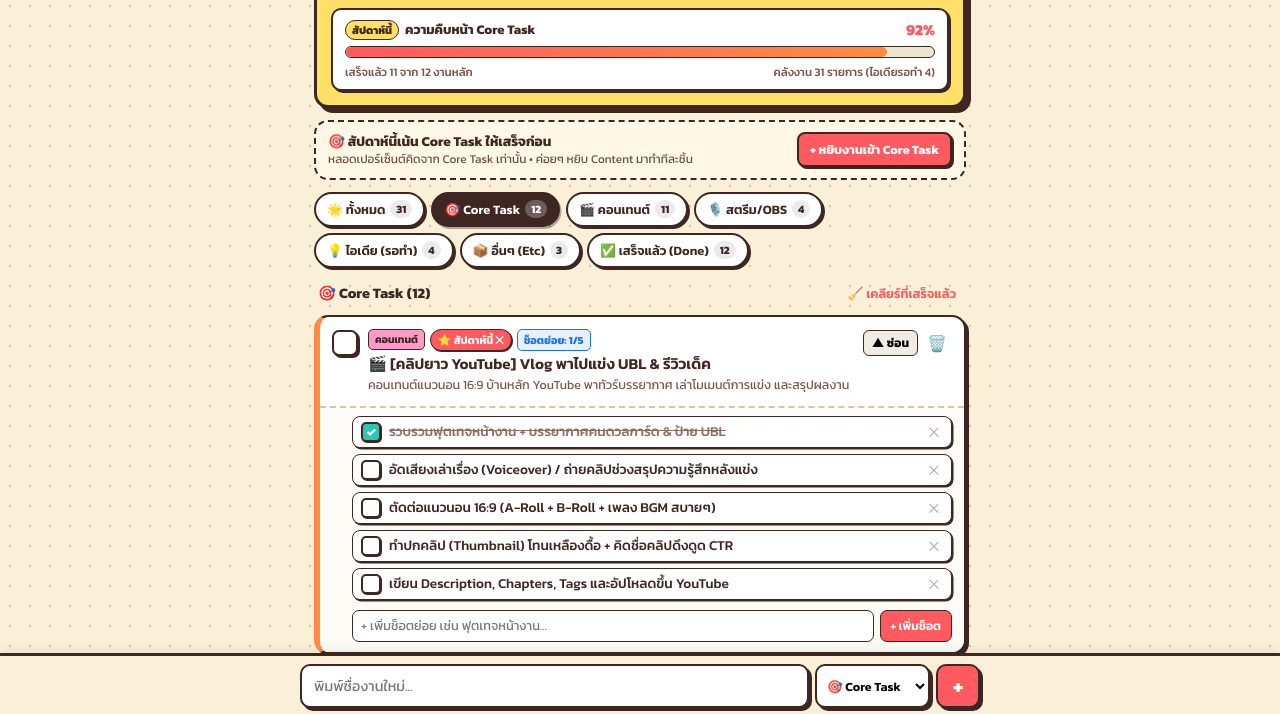
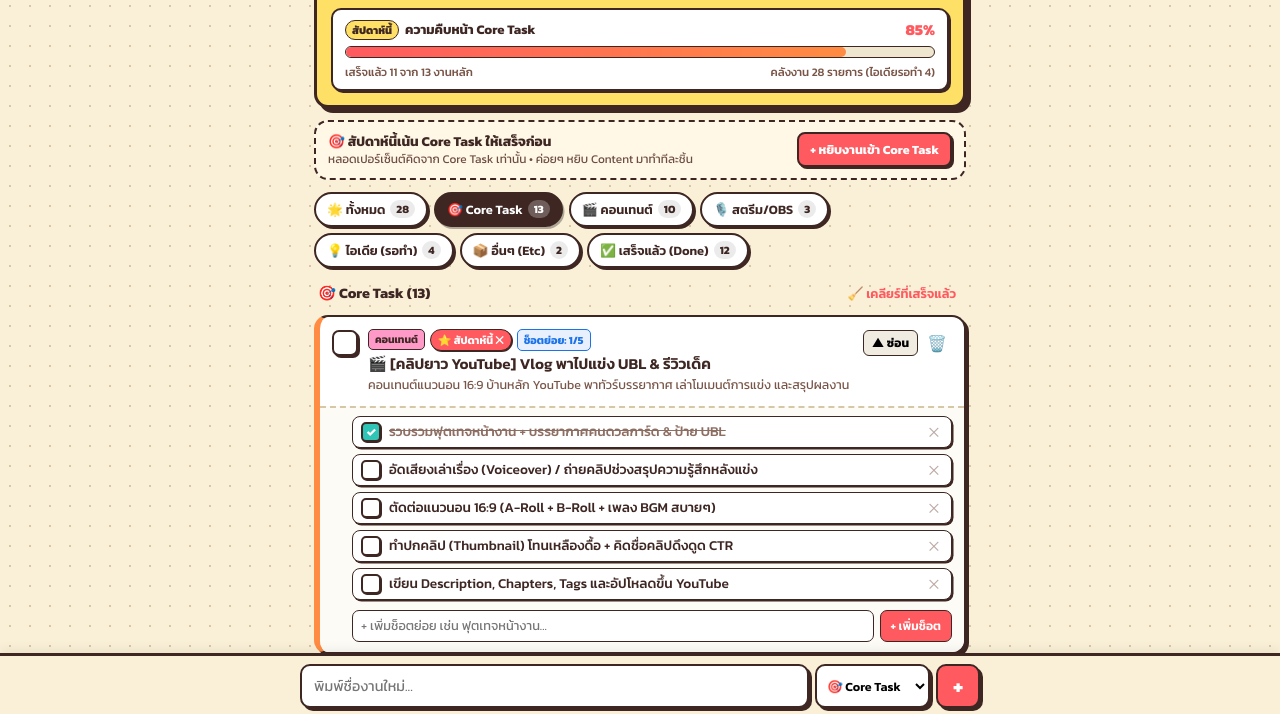
Before and after one commit to palamx/palamx-todo, a plain HTML site: page index.html in a window 1280 px wide. Shown: the part 84-798 px from the top of the page. Drawn offline with Linux system fonts and the light colour scheme.

Commit message:
Update Checklist: Add Thai TCG Spotlight to Core Tasks (11/13 85%) and prune pool items

```diff
--- a/index.html
+++ b/index.html
@@ -940,7 +940,7 @@
   <div class="toast" id="toast">บันทึกเรียบร้อย!</div>
 
   <script>
-    const STORAGE_KEY = 'palamx_tasks_v9'; // V9: 11/12 Core Tasks completed (92%)
+    const STORAGE_KEY = 'palamx_tasks_v10'; // V10: 11/13 Core Tasks completed (85%) with Thai TCG in Core
 
     // Default 10 Core Tasks for this week + Content pool + Stream + Ideas + Etc
     const DEFAULT_TASKS = [
@@ -1168,9 +1168,9 @@
     "title": "🎴 คลิปเกมส์การ์ดคนไทย (Thai TCG Spotlight)",
     "desc": "รวมช็อตแกะซอง & รีวิวผลงานการ์ดเกมสัญชาติไทย ชูจุดยืนสาวการ์ดเกมสนับสนุนการ์ดไทย",
     "cat": "content",
-    "isThisWeek": false,
+    "isThisWeek": true,
     "completed": false,
-    "isOpen": false,
+    "isOpen": true,
     "subtasks": [
       {
         "id": "sub-t1",
@@ -1245,16 +1245,6 @@
     "subtasks": []
   },
   {
-    "id": "content-art-toys",
-    "title": "📦 วางแผนกิจกรรมสตรีมแกะกล่องสุ่ม Art Toys / ซองการ์ด",
-    "desc": "เตรียมกล่องสุ่มหรือซองการ์ดที่จะนำมาแกะโชว์คุยกับคนดูในไลฟ์วันศุกร์",
-    "cat": "content",
-    "isThisWeek": false,
-    "completed": false,
-    "isOpen": false,
-    "subtasks": []
-  },
-  {
     "id": "content-repurpose",
     "title": "✂️ ระบบตัดคลิปยาว 15-20 นาที (Repurposing Pipeline)",
     "desc": "คัดไฮไลท์ช่วงกิจกรรมสตรีมวันศุกร์ ตัดเดดแอร์ ปล่อยลง YouTube วันพุธถัดไป",
@@ -1285,16 +1275,6 @@
     "subtasks": []
   },
   {
-    "id": "stream-mentor",
-    "title": "🎮 ซ้อมจังหวะ Playful Mentor ในไลฟ์สด",
-    "desc": "คุยเล่นเป็นกันเอง สลับกับการตอบข้อสงสัยเจาะลึกเรื่องการ์ดและเกมอย่างมั่นใจ",
-    "cat": "stream",
-    "isThisWeek": false,
-    "completed": false,
-    "isOpen": false,
-    "subtasks": []
-  },
-  {
     "id": "stream-twitch-redirect",
     "title": "🟣 เปิดไลฟ์สั้น 15-30 นาทีบน Twitch เพื่อชี้ทางแฟนๆ",
     "desc": "ทักทายแฟนเดิมที่ Twitch และเชิญชวนย้ายมาติดตามสตรีมหลักที่ YouTube",
@@ -1339,16 +1319,6 @@
     "title": "🎵 รวมคลังซาวด์มีมอนิเมะฮาๆ สำหรับ Shorts/TikTok",
     "desc": "รวบรวมเสียงตบมุก เสียงตกใจแบบอนิเมะไว้ใช้ตอนตัดต่อคลิปสั้น",
     "cat": "ideas",
-    "isThisWeek": false,
-    "completed": false,
-    "isOpen": false,
-    "subtasks": []
-  },
-  {
-    "id": "etc-gear",
-    "title": "🔌 ตรวจเช็กอุปกรณ์ สตรีมมิ่ง ไมค์ ไฟ กล้อง Top-down",
-    "desc": "ทดสอบมุมกล้องถ่ายเปิดกล่องการ์ดและเช็กความเสถียรของสายต่อต่างๆ",
-    "cat": "etc",
     "isThisWeek": false,
     "completed": false,
     "isOpen": false,
--- a/tasks.json
+++ b/tasks.json
@@ -223,9 +223,9 @@
     "title": "🎴 คลิปเกมส์การ์ดคนไทย (Thai TCG Spotlight)",
     "desc": "รวมช็อตแกะซอง & รีวิวผลงานการ์ดเกมสัญชาติไทย ชูจุดยืนสาวการ์ดเกมสนับสนุนการ์ดไทย",
     "cat": "content",
-    "isThisWeek": false,
+    "isThisWeek": true,
     "completed": false,
-    "isOpen": false,
+    "isOpen": true,
     "subtasks": [
       {
         "id": "sub-t1",
@@ -300,16 +300,6 @@
     "subtasks": []
   },
   {
-    "id": "content-art-toys",
-    "title": "📦 วางแผนกิจกรรมสตรีมแกะกล่องสุ่ม Art Toys / ซองการ์ด",
-    "desc": "เตรียมกล่องสุ่มหรือซองการ์ดที่จะนำมาแกะโชว์คุยกับคนดูในไลฟ์วันศุกร์",
-    "cat": "content",
-    "isThisWeek": false,
-    "completed": false,
-    "isOpen": false,
-    "subtasks": []
-  },
-  {
     "id": "content-repurpose",
     "title": "✂️ ระบบตัดคลิปยาว 15-20 นาที (Repurposing Pipeline)",
     "desc": "คัดไฮไลท์ช่วงกิจกรรมสตรีมวันศุกร์ ตัดเดดแอร์ ปล่อยลง YouTube วันพุธถัดไป",
@@ -333,16 +323,6 @@
     "id": "stream-bot-cmd",
     "title": "🤖 ตั้งค่า Nightbot / Chat Commands ในช่อง",
     "desc": "ตั้งค่าคำสั่ง !yt, !tiktok, !social, !discord ให้บอทตอบพิกัดอัตโนมัติในแชท",
-    "cat": "stream",
-    "isThisWeek": false,
-    "completed": false,
-    "isOpen": false,
-    "subtasks": []
-  },
-  {
-    "id": "stream-mentor",
-    "title": "🎮 ซ้อมจังหวะ Playful Mentor ในไลฟ์สด",
-    "desc": "คุยเล่นเป็นกันเอง สลับกับการตอบข้อสงสัยเจาะลึกเรื่องการ์ดและเกมอย่างมั่นใจ",
     "cat": "stream",
     "isThisWeek": false,
     "completed": false,
@@ -400,16 +380,6 @@
     "subtasks": []
   },
   {
-    "id": "etc-gear",
-    "title": "🔌 ตรวจเช็กอุปกรณ์ สตรีมมิ่ง ไมค์ ไฟ กล้อง Top-down",
-    "desc": "ทดสอบมุมกล้องถ่ายเปิดกล่องการ์ดและเช็กความเสถียรของสายต่อต่างๆ",
-    "cat": "etc",
-    "isThisWeek": false,
-    "completed": false,
-    "isOpen": false,
-    "subtasks": []
-  },
-  {
     "id": "etc-backup",
     "title": "💾 สำรองไฟล์ Footage งานแข่งลง External Drive",
     "desc": "จัดระเบียบโฟลเดอร์ไฟล์วิดีโอ แยกตามช็อตและวันที่เพื่อความสะดวกในการตัดต่อ",
```
